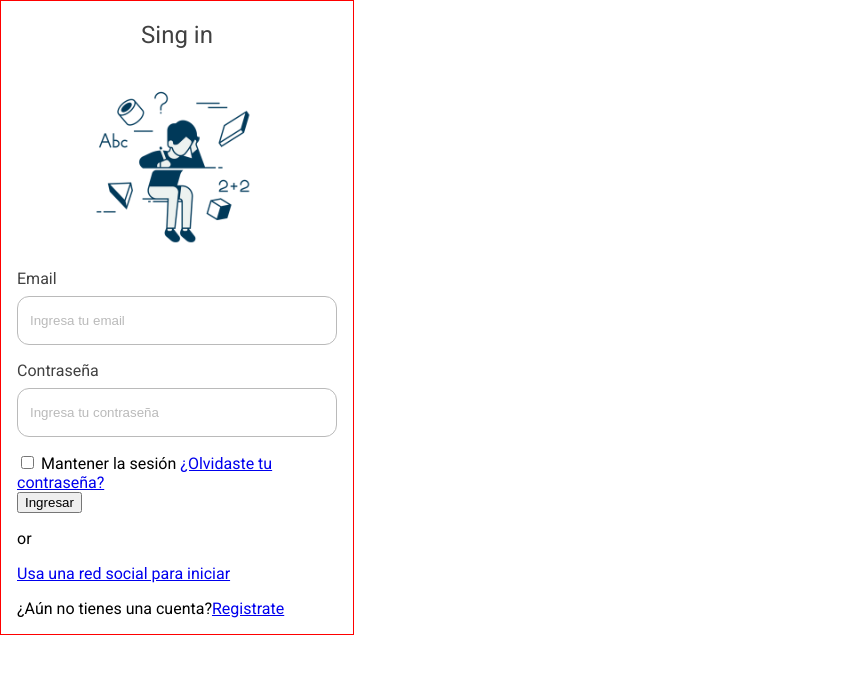
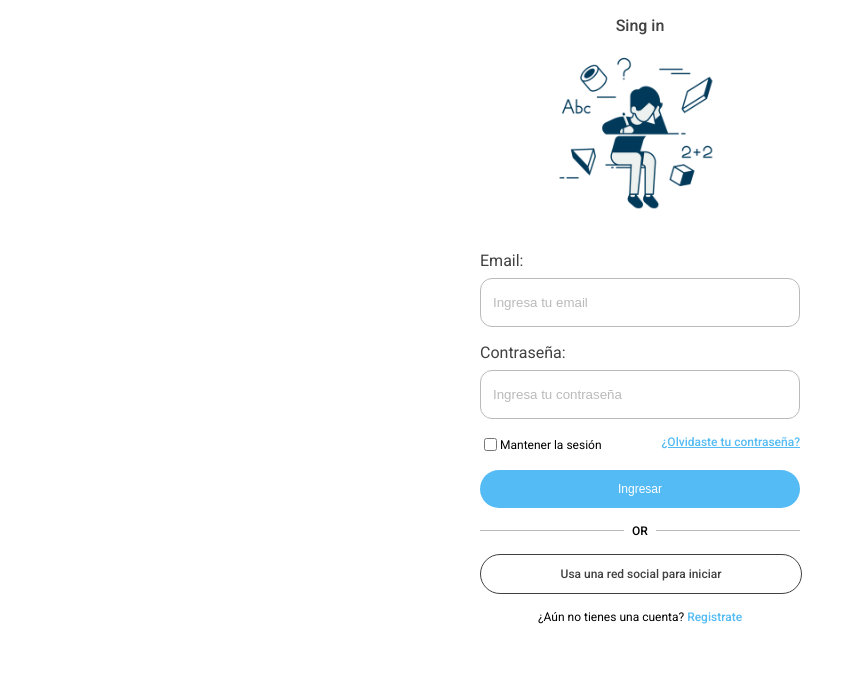
Before and after one commit to juancotera/YachayGoApp, a website built with Vite: page index.html in a window 1280 px wide. Shown: the whole page, without its empty margins (0-865 px from the left). Built offline with nearby package versions, Linux system fonts and the light colour scheme.

Commit message:
login completo

```diff
--- /dev/null
+++ b/button.css
@@ -0,0 +1,18 @@
+.button {
+  width: 100%;
+  padding-block: 12px;
+  border-radius: 32px;
+  border: 1px solid var(--Black1);
+  background: var(--White);
+  color: var(--Black1);
+  text-decoration: none;
+  text-align: center;
+  font-size: 12px;
+  font-weight: 500;
+}
+
+.button_primary {
+  background: var(--LightBlue);
+  color: var(--White);
+  border: none;
+}
--- a/index.html
+++ b/index.html
@@ -12,20 +12,20 @@
 </head>
 
 <body>
-  <main>
+  <main class="main">
     <div class="wrapper">
       <div class="presentation">
         <h2>Sing in</h2>
         <img src="./image/Image1.png" alt="student">
       </div>
-      <form action="#">
+      <form action="#" class="form">
         <div class="form-content">
           <label for="email">
-            Email
+            Email:
             <input class="input-login" id="email" type="email" placeholder="Ingresa tu email" required>
           </label>
           <label for="password">
-            Contraseña
+            Contraseña:
             <input class="input-login" type="password" placeholder="Ingresa tu contraseña" required>
           </label>
         </div>
@@ -36,12 +36,12 @@
           </label>
           <a href="#">¿Olvidaste tu contraseña?</a>
         </div>
-        <button class="button button_primary" type="submit">Ingresar</button>
+        <button id="log-in" class="button button_primary" type="submit">Ingresar</button>
       </form>
       <div class="register">
-        <p class="or-space">or</p>
-        <a class="button button_secondary" href="#">Usa una red social para iniciar</a>
-        <p>¿Aún no tienes una cuenta?<a href="#">Registrate</a></p>
+        <p class="or-space">OR</p>
+        <a class="button" href="#">Usa una red social para iniciar</a>
+        <p>¿Aún no tienes una cuenta?<a href="#"> Registrate</a></p>
       </div>
     </div>
   </main>
--- a/style.css
+++ b/style.css
@@ -1,3 +1,5 @@
+@import 'button.css';
+
 :root {
   --Gray: #bababa;
   --Black1: #414141;
@@ -6,6 +8,7 @@
   --Orange: #fdb230;
   --Green: #55AD66;
   --purple: #7382BF;
+  --White: #ffffff;
 }
 
 /*Pre Set*/
@@ -15,11 +18,15 @@ body {
   font-family: Roboto, sans-serif;
 }
 
+h1, h2, p {
+  margin: 0;
+}
+
 .wrapper {
-  border: 1px solid red;
   max-width: 320px;
   padding-inline-start: 16px;
   padding-inline-end: 16px;
+  margin: auto;
 }
 
 /*CSS*/
@@ -27,13 +34,15 @@ body {
 .presentation {
   display: flex;
   flex-direction: column;
+  padding-block-start: 16px;
 }
 
 .presentation h2 {
   text-align: center;
   color: var(--Black1);
   font-weight: 400;
-  font-size: 24px;
+  font-size: 16px;
+  font-weight: 500;
 }
 
 .presentation img {
@@ -42,6 +51,10 @@ body {
 }
 
 /*---FORM---*/
+
+.form {
+  padding-block: 16px;
+}
 
 .form-content {
   display: flex;
@@ -66,5 +79,73 @@ body {
 
 .input-login::placeholder {
   color: var(--Gray);
-  font-weight: 300;
 }
+
+/*MANTENER SESION Y RECUPERAR PASS*/
+
+.form-option {
+  display: flex;
+  justify-content: space-between;
+  margin-block-end: 16px;
+}
+
+.form-option label {
+  font-size: 12px;
+  display: flex;
+  align-items: center;
+  font-weight: 400;
+}
+
+.form-option a {
+  font-size: 12px;
+  color: var(--LightBlue);
+  font-weight: 500;
+}
+
+/*SESION CON REDES SOCIALES*/
+
+.register {
+  display: flex;
+  flex-direction: column;
+  gap: 16px;
+}
+
+.or-space {
+  text-align: center;
+  font-size: 12px;
+  font-weight: 500;
+  position: relative;
+}
+
+.or-space::before {
+  content: '';
+  width: 45%;
+  height: 1px;
+  display: inline-block;
+  background: var(--Gray);
+  position: absolute;
+  bottom: 50%;
+  left: 0;
+}
+
+.or-space::after {
+  content: '';
+  width: 45%;
+  height: 1px;
+  display: inline-block;
+  background: var(--Gray);
+  position: absolute;
+  bottom: 50%;
+  right: 0rem;
+}
+
+.register p {
+  font-size: 12px;
+  text-align: center;
+}
+
+.register p a {
+  color: var(--LightBlue);
+  text-decoration: none;
+  font-weight: 500;
+}
```
